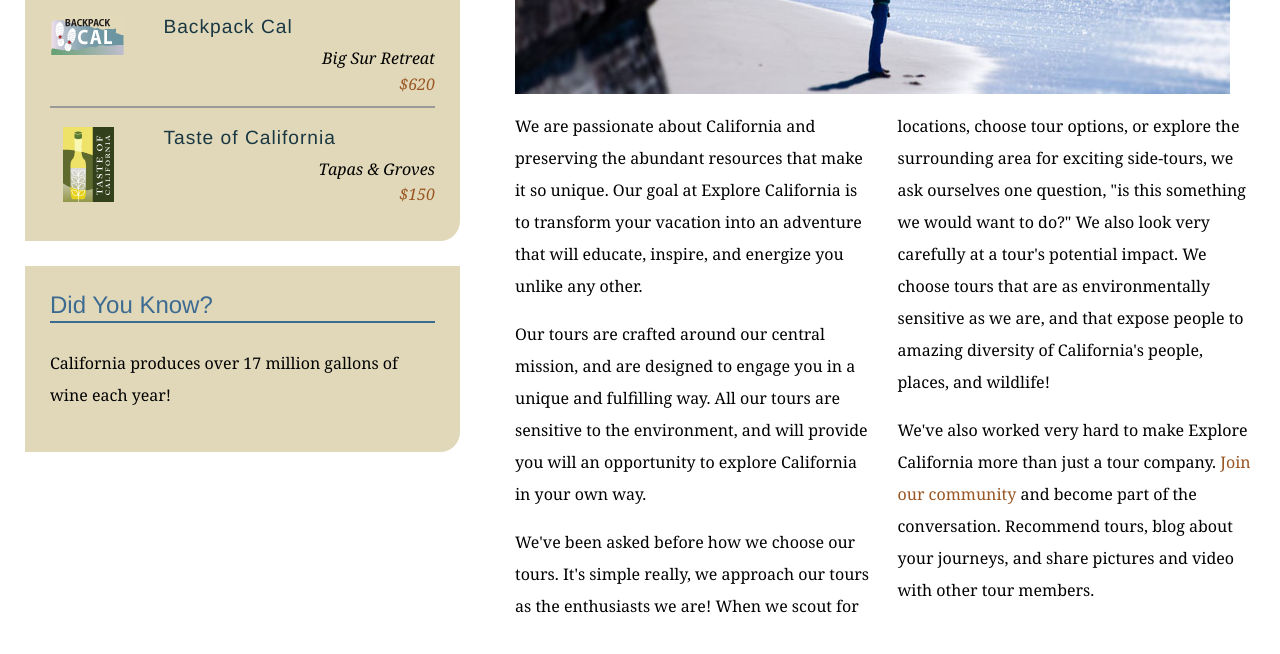
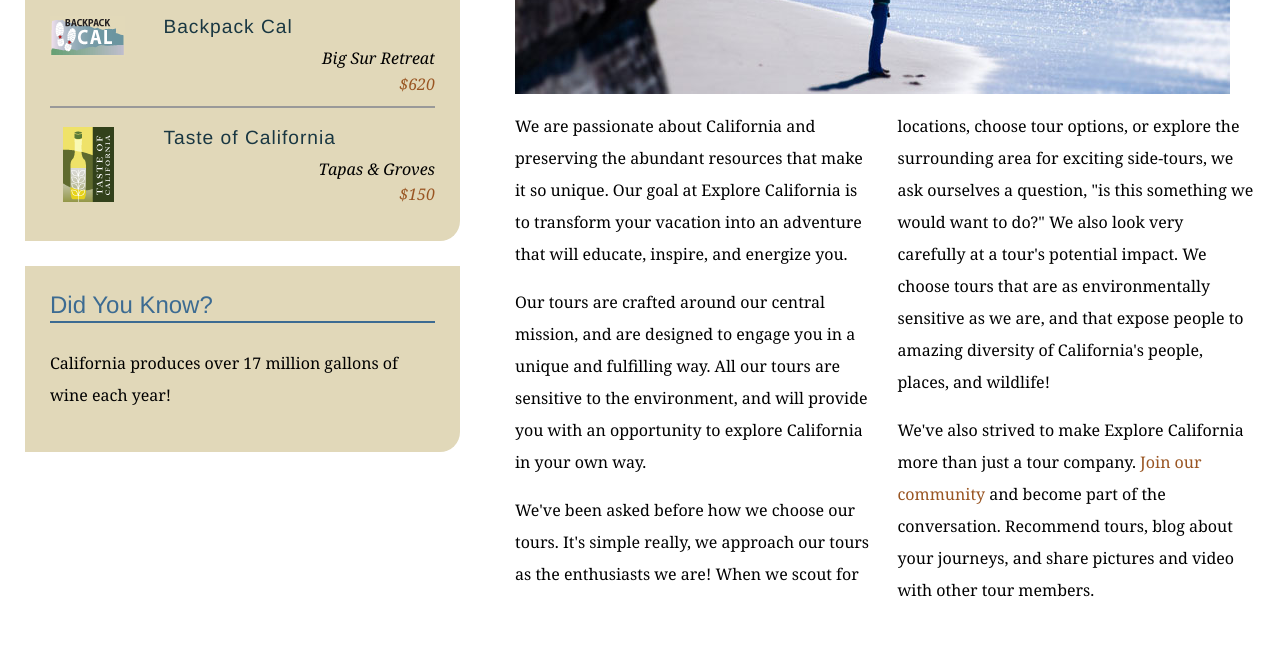
Before and after one commit to wspagnola/explore_california, a plain HTML site: page mission.html in a window 1280 px wide. Shown: the part 590-1244 px from the top of the page. Drawn offline with Linux system fonts and the light colour scheme.

Commit message:
Edits text in mission page

```diff
--- a/mission.html
+++ b/mission.html
@@ -60,10 +60,10 @@
           <h1>Who we are</h1>
           <img src="assets/images/mission_look.jpg" alt="Looking out at the Pacific" class="articleImage" />
           <div class="multiCol">
-            <p>We are passionate about California and preserving the abundant resources that make it so unique. Our goal at Explore California is to transform your vacation into an adventure that will educate, inspire, and energize you unlike any other.</p>
-            <p>Our tours are crafted around our central mission, and are designed to engage you in a unique and fulfilling way. All our tours are sensitive to the environment, and will provide you will an opportunity to explore California in your own way.</p>
-            <p>We've been asked before how we choose our tours. It's simple really, we approach our tours as the enthusiasts we are! When we scout for locations, choose tour options, or explore the surrounding area for exciting side-tours, we ask ourselves one question, &quot;is this something we would want to do?&quot; We also look very carefully at a tour's potential impact. We choose tours that are as environmentally sensitive as we are, and that expose people to amazing diversity of California's people, places, and wildlife!</p>
-            <p>We've also worked very hard to make Explore California more than just a tour company. <a href="explorers/join.html">Join our community</a> and become part of the conversation. Recommend tours, blog about your journeys, and share pictures and video with other tour members.</p>
+            <p>We are passionate about California and preserving the abundant resources that make it so unique. Our goal at Explore California is to transform your vacation into an adventure that will educate, inspire, and energize you.</p>
+            <p>Our tours are crafted around our central mission, and are designed to engage you in a unique and fulfilling way. All our tours are sensitive to the environment, and will provide you with an opportunity to explore California in your own way.</p>
+            <p>We've been asked before how we choose our tours. It's simple really, we approach our tours as the enthusiasts we are! When we scout for locations, choose tour options, or explore the surrounding area for exciting side-tours, we ask ourselves a question, &quot;is this something we would want to do?&quot; We also look very carefully at a tour's potential impact. We choose tours that are as environmentally sensitive as we are, and that expose people to amazing diversity of California's people, places, and wildlife!</p>
+            <p>We've also strived to make Explore California more than just a tour company. <a href="explorers/join.html">Join our community</a> and become part of the conversation. Recommend tours, blog about your journeys, and share pictures and video with other tour members.</p>
           </div>
         </div>
       </div>
```
